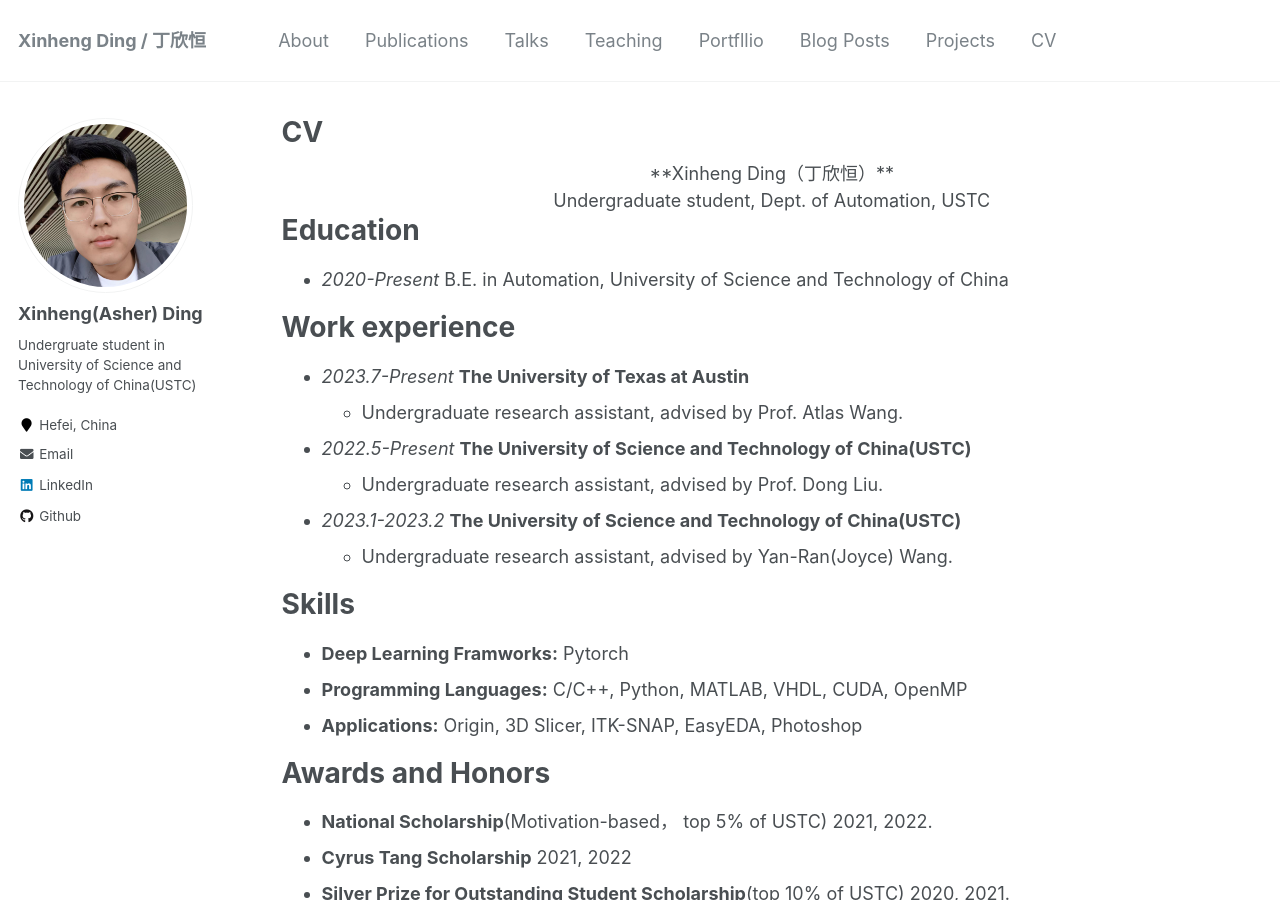
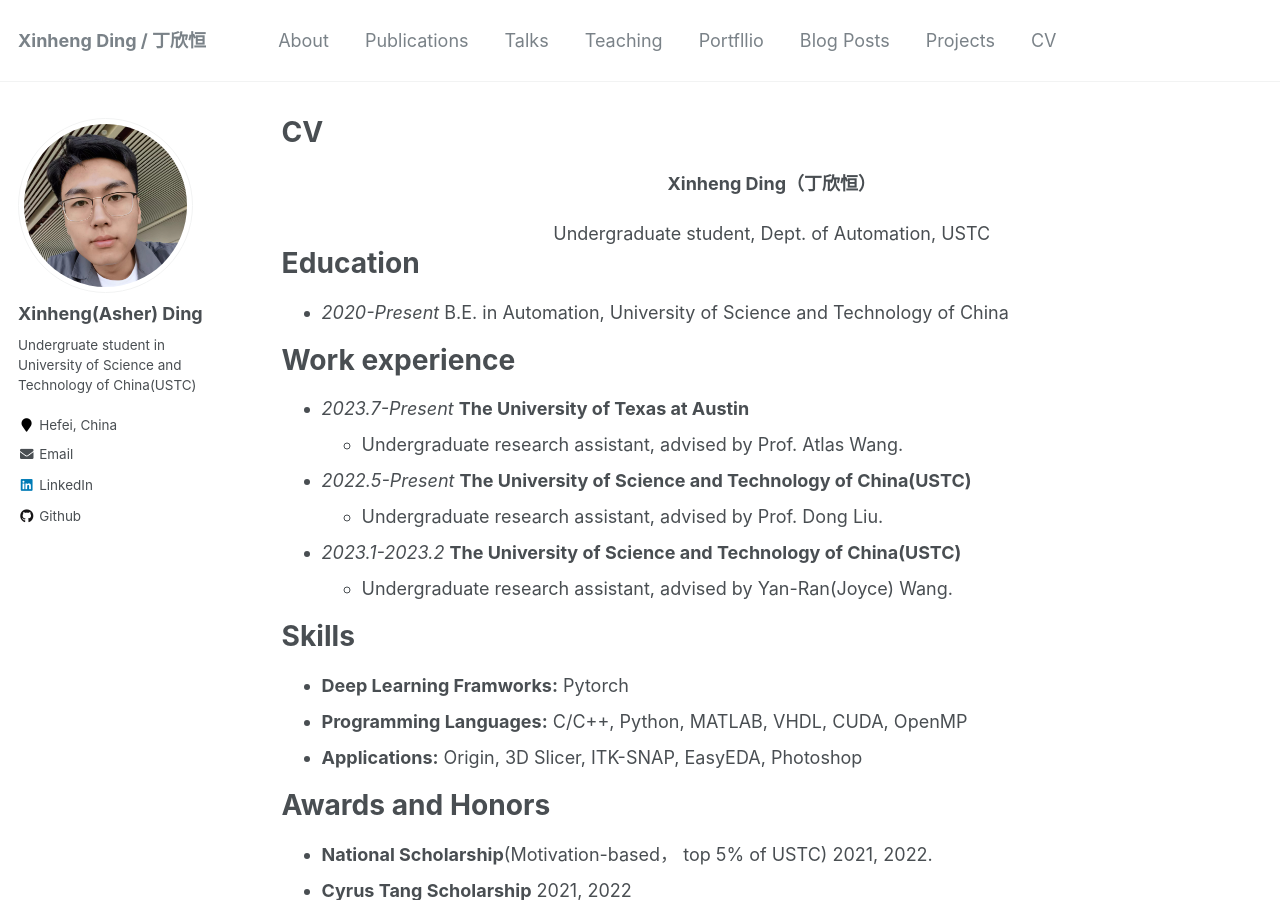
Before and after one commit to XinhengDing/XinhengDing.github.io, a Jekyll site: the page built from _pages/cv.md, in a window 1280 px wide and 900 px high. Built offline with Jekyll 4.4.1, drawn with Linux system fonts in a browser that asks for light colours.

Commit message:
Update cv.md

```diff
--- a/_pages/cv.md
+++ b/_pages/cv.md
@@ -9,7 +9,7 @@ redirect_from:
 
 {% include base_path %}
 
-<center>**Xinheng Ding（丁欣恒）**</center>
+**<center>Xinheng Ding（丁欣恒）</center>**
 <center>Undergraduate student, Dept. of Automation, USTC</center>
 
 Education
```
